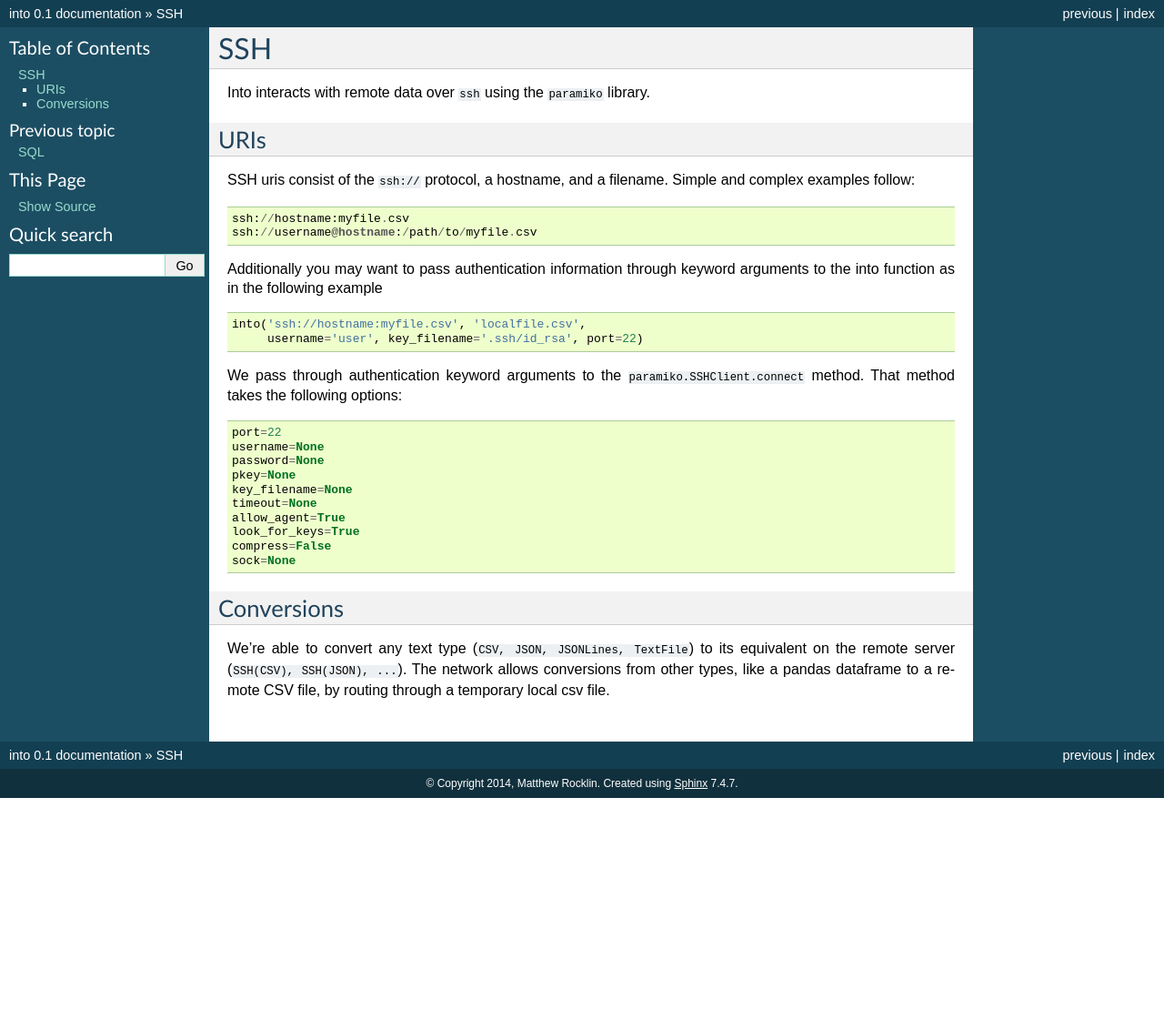
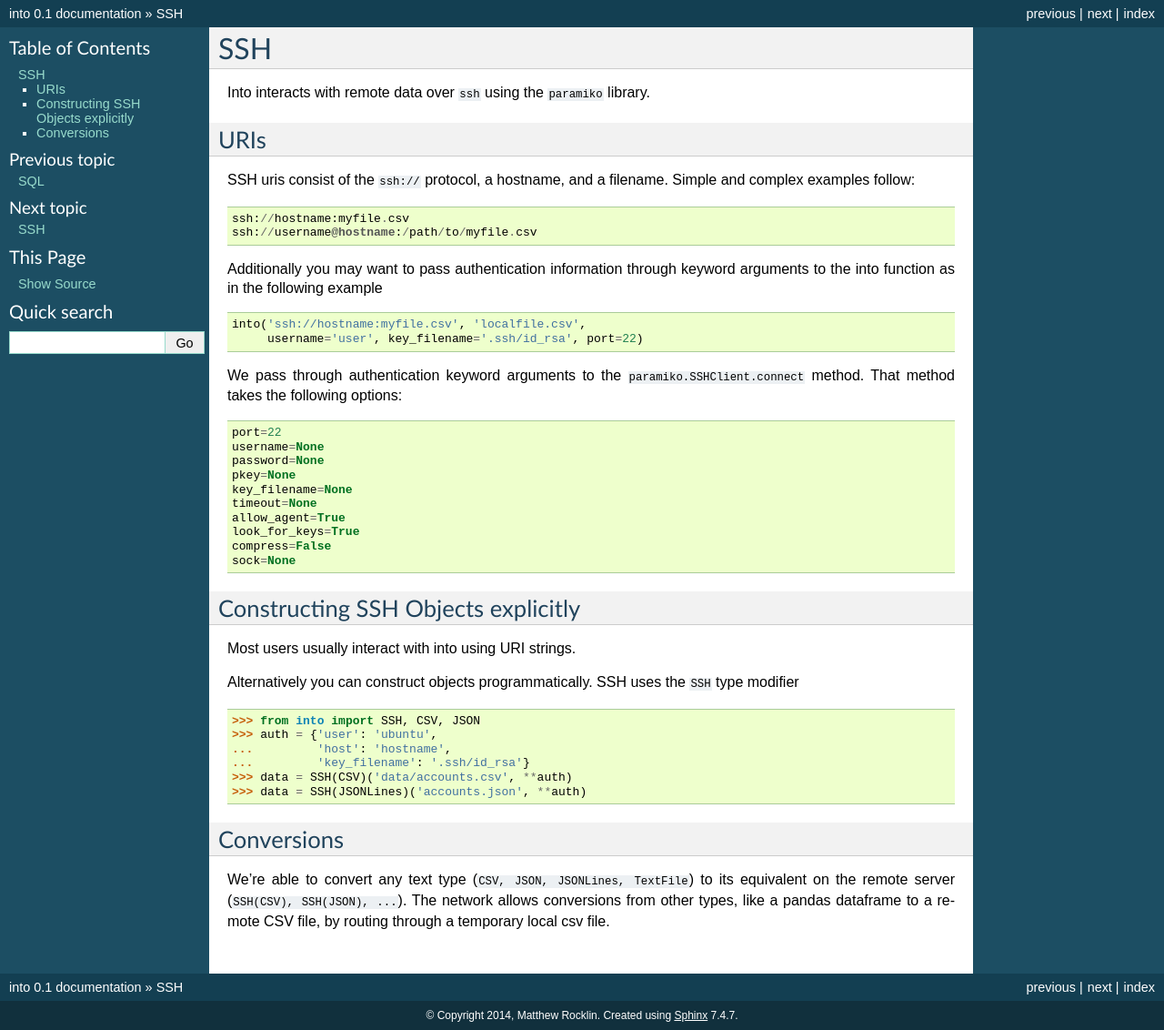
Before and after one commit to blaze/odo, a Sphinx documentation site: the page built from docs/source/ssh.rst, in a window 1280 px wide. Shown: the whole page at 91% size. Built offline with Sphinx 7.4.7, drawn with Linux system fonts in a browser that asks for light colours; before the commit the page ends 900 px from its top, so only the background shows below that.

Commit message:
add hdfs

```diff
--- a/docs/source/index.rst
+++ b/docs/source/index.rst
@@ -45,3 +45,4 @@
    json
    sql
    ssh
+   hdfs
--- a/docs/source/ssh.rst
+++ b/docs/source/ssh.rst
@@ -36,6 +36,23 @@
     sock=None
 
 
+Constructing SSH Objects explicitly
+-----------------------------------
+
+Most users usually interact with into using URI strings.
+
+Alternatively you can construct objects programmatically.  SSH uses the
+``SSH`` type modifier
+
+.. code-block:: python
+
+   >>> from into import SSH, CSV, JSON
+   >>> auth = {'user': 'ubuntu',
+   ...         'host': 'hostname',
+   ...         'key_filename': '.ssh/id_rsa'}
+   >>> data = SSH(CSV)('data/accounts.csv', **auth)
+   >>> data = SSH(JSONLines)('accounts.json', **auth)
+
 Conversions
 -----------
 
```
Also changed, not shown: docs/source/hdfs.rst (added, +49 -0 lines).
